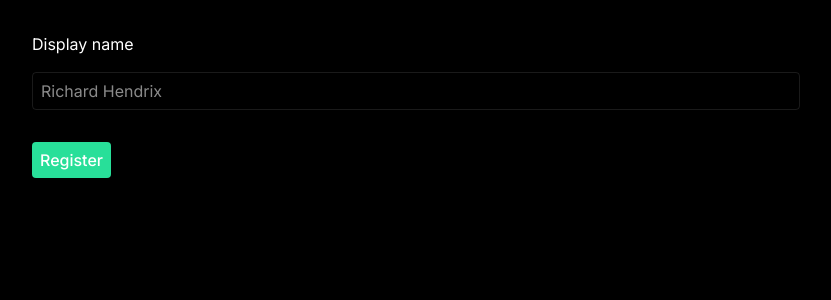
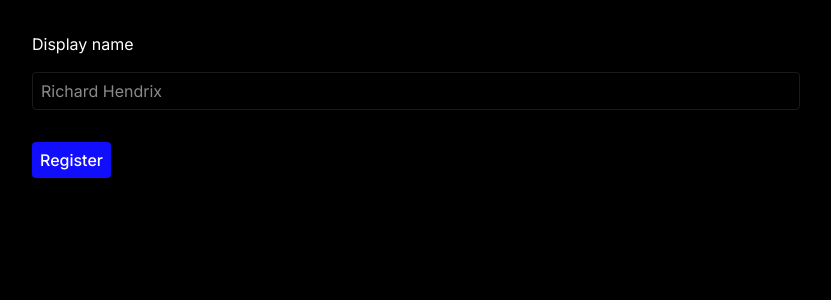
Before and after one commit to stadium-ws/stadium-js, a Next.js app in the folder apps/demo-chat/: page / in a window 1280 px wide. Shown: the top 300 px of the page, without its empty margins (224-1055 px from the left). Built offline with nearby package versions, Linux system fonts and the light colour scheme.

Commit message:
Clean up

```diff
--- a/apps/demo-chat/src/theme.ts
+++ b/apps/demo-chat/src/theme.ts
@@ -4,7 +4,7 @@ const DEFAULT_FONT_SIZE = 16
 
 const theme = {
   colors: {
-    primary: '#28DF99',
+    primary: '#110DFF',
     text: '#333333',
     error: '#FF5151',
     info: '#4299e1',
```
